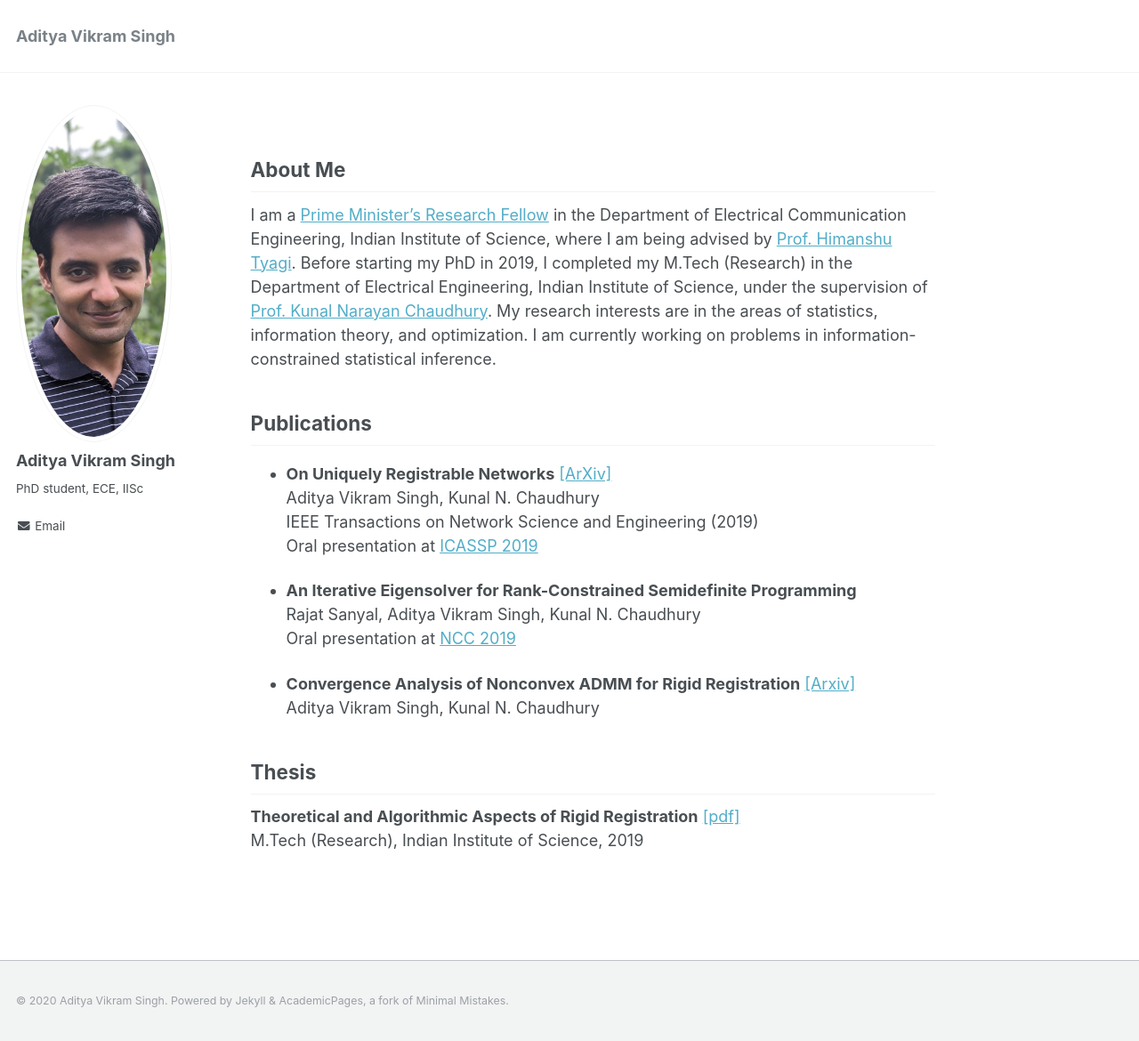
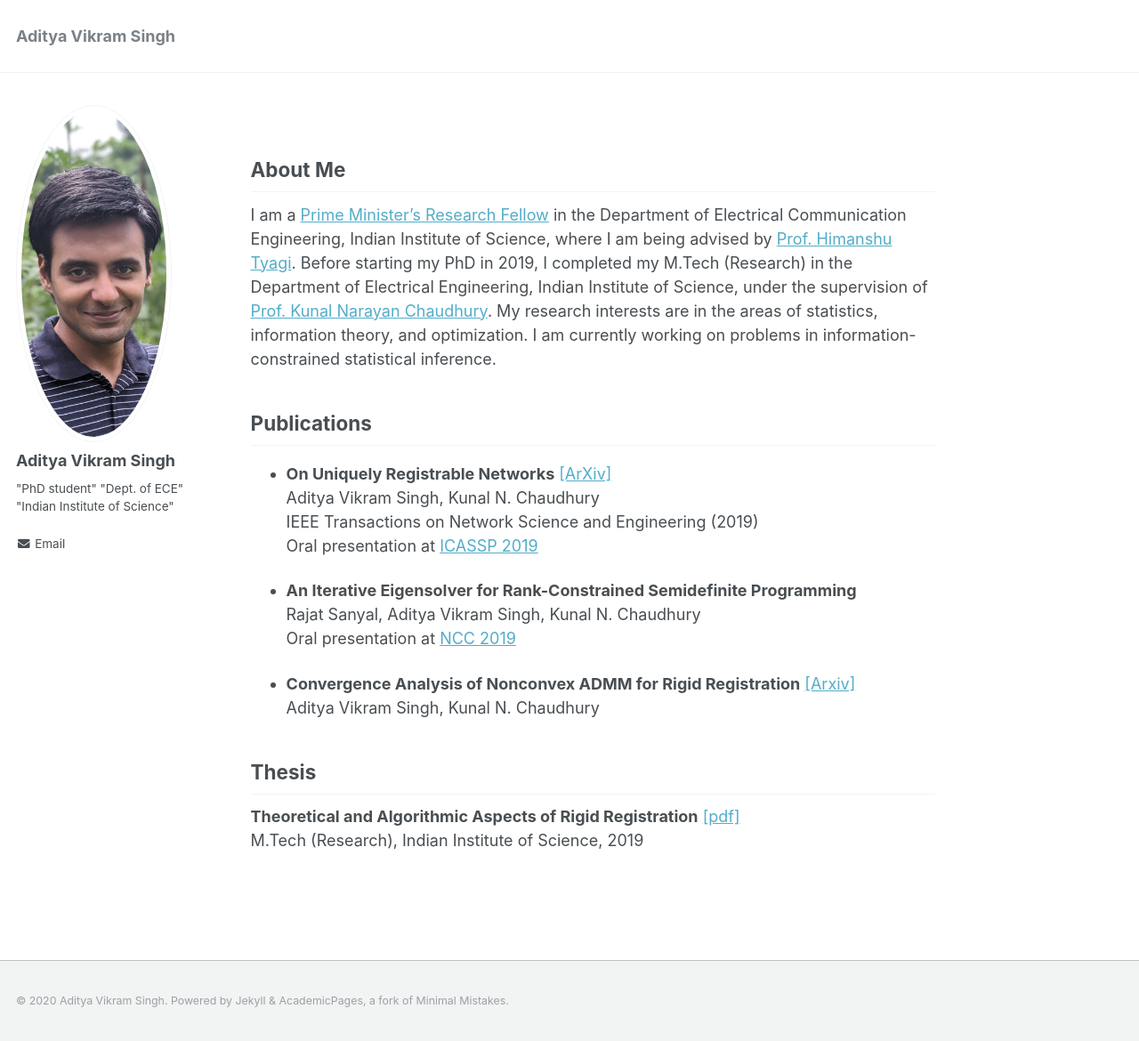
Before and after one commit to aditya-vs/aditya-vs.github.io, a Jekyll site: the page built from _pages/about.md, in a window 1280 px wide and 1170 px high. Shown: the whole window at 89% size. Built offline with Jekyll 4.4.1, drawn with Linux system fonts in a browser that asks for light colours.

Commit message:
Update _config.yml

```diff
--- a/_config.yml
+++ b/_config.yml
@@ -82,7 +82,10 @@ analytics:
 author:
   name             : "Aditya Vikram Singh"
   avatar           : "mypic.jpeg"
-  bio              : "PhD student, ECE, IISc"
+  bio              : >
+                    "PhD student"
+                    "Dept. of ECE"
+                    "Indian Institute of Science"
   location         :
   employer         :
   pubmed           : #"https://www.ncbi.nlm.nih.gov/pubmed/?term=john+snow"
```
